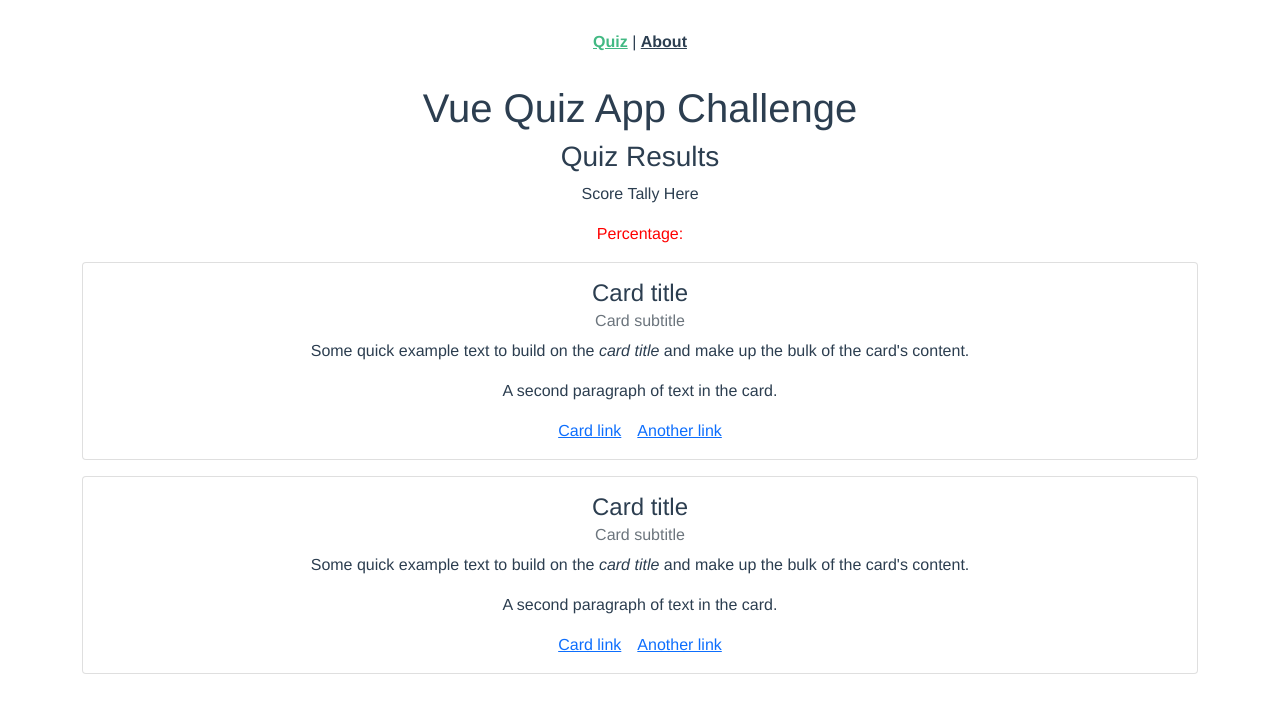
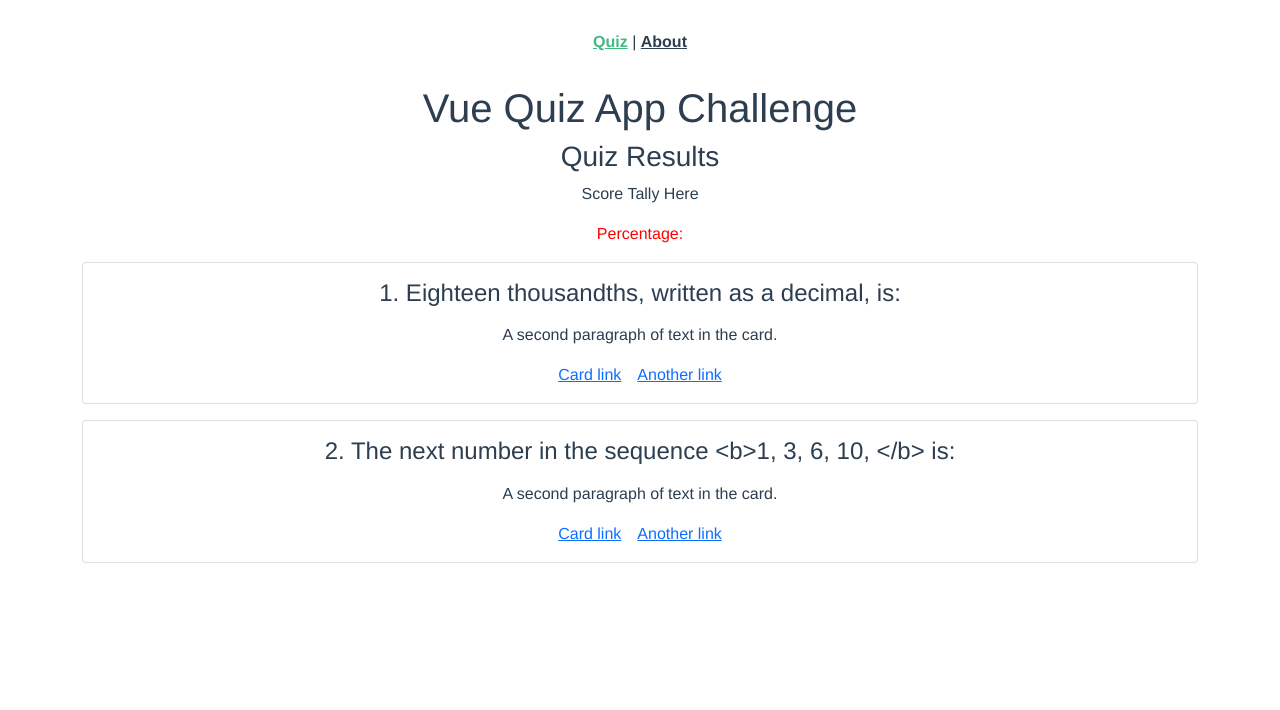
Before and after one commit to Humberto-Zayas/vue-app-challenge, a Vue app: page /#/ in a window 1280 px wide. Shown: the top 710 px of the page. Built offline with nearby package versions, Linux system fonts and the light colour scheme.

Commit message:
Pass Question Box respective question data
Passed all relevant question info as a prop to the component so it will have all data it needs from it's question.

```diff
--- a/src/components/QuestionBox.vue
+++ b/src/components/QuestionBox.vue
@@ -1,9 +1,8 @@
 <template>
     <div >
-        <b-card class="mb-3" title="Card title" sub-title="Card subtitle">
+        <b-card class="mb-3" :title="questionInfo.number + '. ' + questionInfo.question">
             <b-card-text>
-            Some quick example text to build on the <em>card title</em> and make up the bulk of the card's
-            content.
+
             </b-card-text>
 
             <b-card-text>A second paragraph of text in the card.</b-card-text>
@@ -19,5 +18,10 @@
 <script>
 export default {
   name: 'QuestionBox',
+  props: {
+      dataset: Object,
+      questionInfo: Object
+  }
+
 }
 </script>
--- a/src/views/Quiz.vue
+++ b/src/views/Quiz.vue
@@ -3,7 +3,13 @@
 
     <HelloWorld msg="Vue Quiz App Challenge"/>
     <quiz-score/>
-    <question-box v-for="question in dataset.questions" :key="question.question" />
+    <question-box
+
+      v-for="(question, index) in dataset.questions"
+      :key="question[index]"
+      :dataset="dataset"
+      :questionInfo="question"
+    />
 
   </div>
 </template>
```
